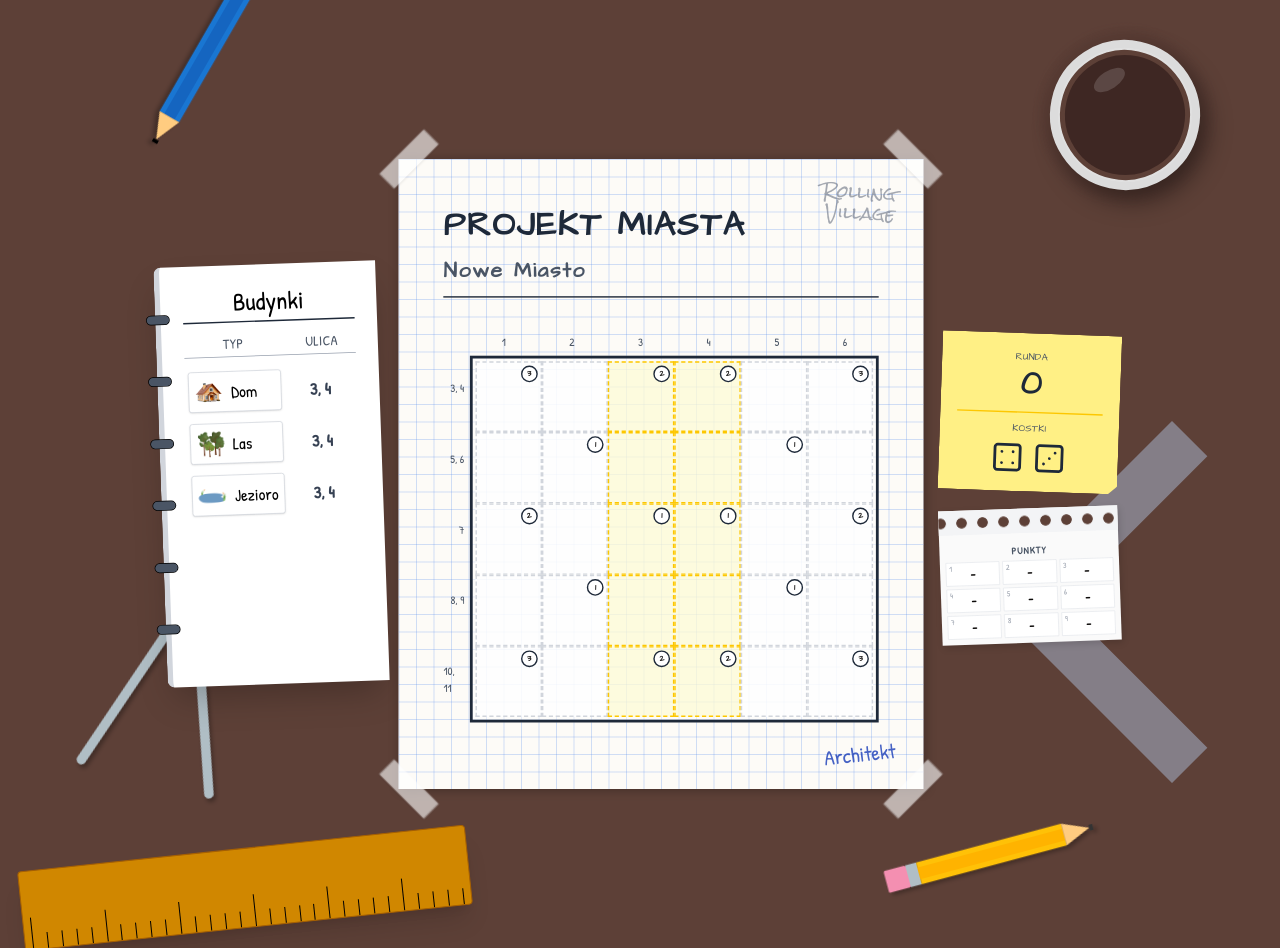
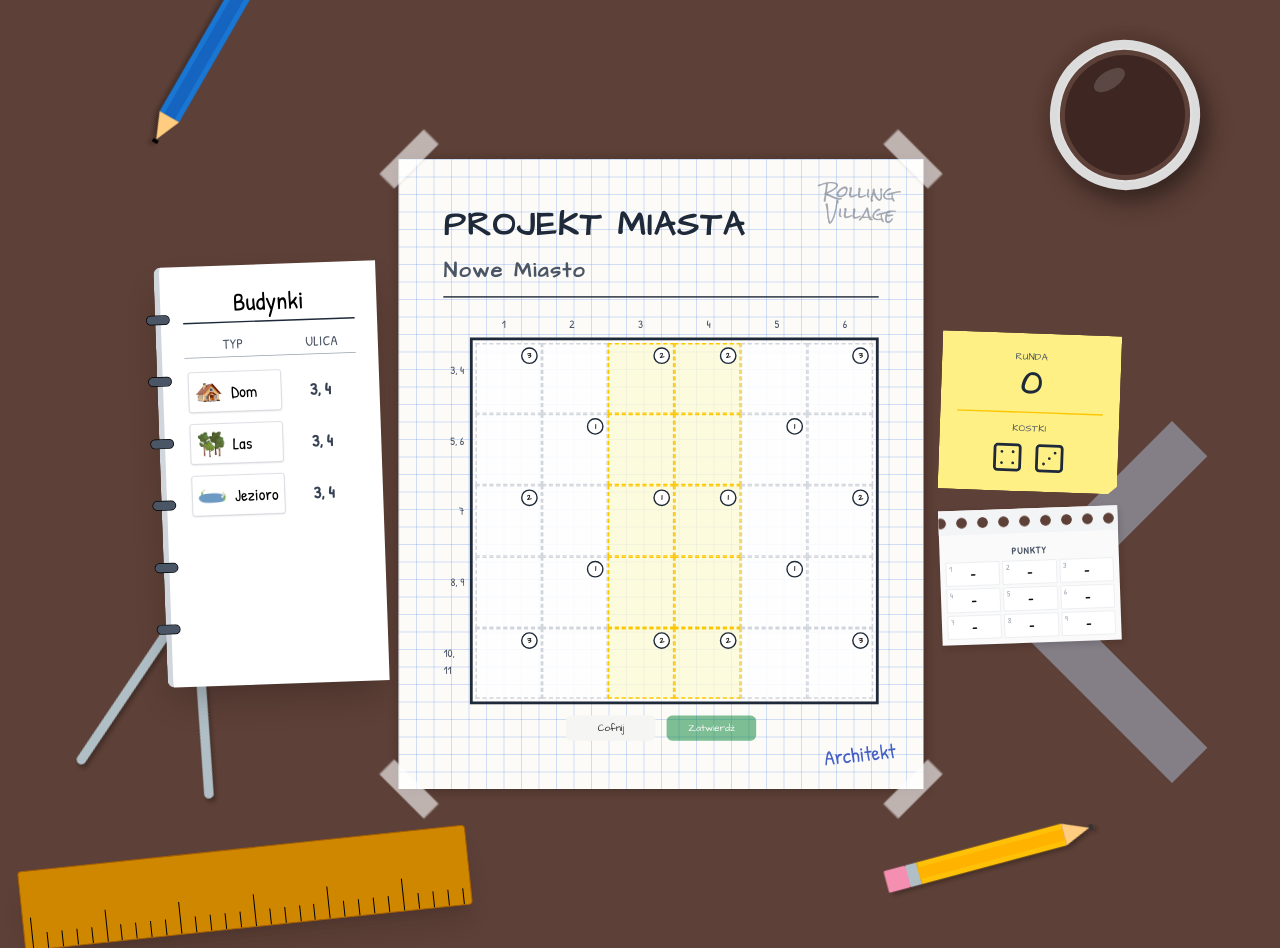
Before and after one commit to azizko1337/rolling-village-web-port, a Next.js app: page /play/single in a window 1280 px wide. Built offline with nearby package versions, Linux system fonts and the light colour scheme.

Commit message:
Game fixes

```diff
--- a/src/app/play/single/page.tsx
+++ b/src/app/play/single/page.tsx
@@ -8,6 +8,7 @@ import Dice from "@/game/Dice";
 import RemainingBuildings from "@/components/Board/RemainingBuildings";
 import RollingVillage from "@/game/RollingVillage";
 import { CoffeeMug, Ruler, Pencil1, Pencil2, Compass, Triangle } from "@/components/ui/Decorations";
+import { Button } from "@/components/ui/button";
 
 function Game() {
     const [, forceRerender] = useReducer(x => x + 1, 0);
@@ -65,8 +66,26 @@ function Game() {
               </h1>
             </div>
 
-            <div className="flex-1 flex items-center justify-center">
+            <div className="flex-1 flex items-center justify-center flex-col gap-4">
                <Board game={game} />
+
+               <div className="flex gap-4 z-50">
+                  <Button
+                      onClick={() => game.undo()}
+                      disabled={!game.canUndo()}
+                      variant="secondary"
+                      className="w-32"
+                  >
+                      Cofnij
+                  </Button>
+                  <Button
+                      onClick={() => game.confirm()}
+                      disabled={!game.canConfirm()}
+                      className="w-32 bg-green-700 hover:bg-green-800 text-white"
+                  >
+                      Zatwierdź
+                  </Button>
+               </div>
             </div>
 
 
--- a/src/game/RollingVillage.ts
+++ b/src/game/RollingVillage.ts
@@ -12,6 +12,14 @@ type PointsSummary = {
     factories: number,
     plazas: number,
     total: number
+}
+
+type TurnSnapshot = {
+    board: Array<Building>;
+    remainingPlacements: BuildingPlacement[];
+    isFirstBuildingPlaced: boolean;
+    usedBonusBuildings: Set<Building>;
+    selectedRow: number | null;
 }
 
 const MAP_POINTS = { // { position: points }
@@ -63,6 +71,8 @@ class RollingVillage {
     private remainingPlacements: BuildingPlacement[] = [];
     private usedBonusBuildings: Set<Building> = new Set();
     private pointsSummary: PointsSummary | null = null;
+    private selectedRow: number | null = null;
+    private turnSnapshot: TurnSnapshot | null = null;
 
     // playing api
 
@@ -80,6 +90,8 @@ class RollingVillage {
         this.remainingPlacements = [];
         this.usedBonusBuildings = new Set();
         this.pointsSummary = null;
+        this.selectedRow = null;
+        this.turnSnapshot = null;
     }
 
     public tick(){
@@ -94,11 +106,17 @@ class RollingVillage {
             if(this.roundPhase === "build"){
                 this.roundPhase = "bonus";
                 if(this.round !== 0 && this.round%3 === 0){
-                    this.isAwaitingDiceRoll = true;
+                    this.saveSnapshot();
                     this.isAwaitingPlayerAction = true;
                 }
             } else if(this.roundPhase === "bonus"){
                 this.roundPhase = "calculate";
+                const sum = this.diceRoll[0] + this.diceRoll[1];
+                if (sum === 2 || sum === 12) {
+                    this.isAwaitingPlayerAction = true;
+                    this.selectedRow = null;
+                    this.saveSnapshot();
+                }
             } else if(this.roundPhase === "calculate"){
                 this.points[this.round] = this.calculatePoints();
 
@@ -127,6 +145,11 @@ class RollingVillage {
         }
 
         if(this.roundPhase === "bonus") {
+            if (this.turnSnapshot && this.usedBonusBuildings.size > this.turnSnapshot.usedBonusBuildings.size) {
+                console.log("Only one bonus building allowed per bonus phase");
+                return;
+            }
+
             if(building && this.usedBonusBuildings.has(building)) {
                 console.log("This bonus building was already used");
                 return;
@@ -136,7 +159,7 @@ class RollingVillage {
             if(building) {
                 this.usedBonusBuildings.add(building);
             }
-            this.isAwaitingPlayerAction = false;
+            // this.isAwaitingPlayerAction = false; // Wait for confirm
             return;
         }
 
@@ -154,27 +177,8 @@ class RollingVillage {
         this.board[position] = building;
         if(building === "plaza") {
             this.remainingPlacements = this.remainingPlacements.filter(p => p.building !== building);
-
-            if (this.getEmptyCellsInColumn(column) === 0) {
-                const blockedPlacements = this.remainingPlacements.filter(p => p.column === column);
-                if (blockedPlacements.length > 0) {
-                    const buildingsAffected = new Set(blockedPlacements.map(p => p.building));
-                    this.remainingPlacements = this.remainingPlacements.filter(p => p.column !== column);
-
-                    const alternativeCols = this.findAlternativeColumns(column);
-
-                    buildingsAffected.forEach(b => {
-                        alternativeCols.forEach(altCol => {
-                            const exists = this.remainingPlacements.some(p => p.building === b && p.column === altCol);
-                            if (!exists) {
-                                this.remainingPlacements.push({ building: b, column: altCol });
-                            }
-                        });
-                    });
-                }
-            }
         } else if(this.getIsFactorySituation()){
-            this.remainingPlacements = this.remainingPlacements.filter(p => (p.column !== column && p.building !== building));
+            this.remainingPlacements = this.remainingPlacements.filter(p => p.building !== building);
         }
         else {
             if(this.gamePhase === "setup"){
@@ -186,12 +190,14 @@ class RollingVillage {
                     this.remainingPlacements = this.remainingPlacements.filter(p => (p.building !== building && p.column !== column));
                 }
             }else{
+                console.log(1)
                 this.remainingPlacements = this.remainingPlacements.filter(p => p.building !== building);
             }
         }
+        console.log(13)
 
         if(this.remainingPlacements.length === 0) {
-            this.isAwaitingPlayerAction = false;
+            // this.isAwaitingPlayerAction = false; // Wait for confirm
             this.isFirstBuildingPlaced = false;
         } else {
             this.isFirstBuildingPlaced = true;
@@ -210,6 +216,7 @@ class RollingVillage {
 
         this.allowedPlacements = this.calculateAllowedPlacements(diceRoll);
         this.remainingPlacements = [...this.allowedPlacements];
+        this.saveSnapshot();
     }
 
     // getters
@@ -218,7 +225,7 @@ class RollingVillage {
         const [dice1, dice2] = this.diceRoll;
         const building1 = this.diceValueToBuilding(dice1);
         const building2 = this.diceValueToBuilding(dice2);
-        return (building1 === building2 && this.gamePhase !== "setup");
+        return (dice1 !== dice2 && building1 === building2 && this.gamePhase !== "setup");
     }
 
     public getIsAwaitingPlayerAction(): boolean {
@@ -268,6 +275,9 @@ class RollingVillage {
     public getScoredRow(): number | null {
         if (this.gamePhase === "setup") return null;
         const sum = this.diceRoll[0] + this.diceRoll[1];
+        if (sum === 2 || sum === 12) {
+            return this.selectedRow;
+        }
         return MAP_ROWS[sum as keyof typeof MAP_ROWS] ?? null;
     }
 
@@ -279,6 +289,9 @@ class RollingVillage {
     }
 
     public getAvailableBonusBuildings(): Building[] {
+        if (this.turnSnapshot && this.usedBonusBuildings.size > this.turnSnapshot.usedBonusBuildings.size) {
+            return [];
+        }
         const allBuildings: Building[] = ["house", "forest", "lake"];
         return allBuildings.filter(b => !this.usedBonusBuildings.has(b));
     }
@@ -406,25 +419,33 @@ class RollingVillage {
 
 
         if (dice1 === dice2 && this.gamePhase !== "setup") {
-            const plazaPlacements: BuildingPlacement[] = [1, 2, 3, 4, 5, 6].map(col => ({
+            const regularBuildingColumns = new Set(placements1.map(p => p.column));
+            const plazaPlacements: BuildingPlacement[] = [1, 2, 3, 4, 5, 6]
+                .filter(col => {
+                    if (regularBuildingColumns.has(col) && regularBuildingColumns.size === 1) {
+                        if (this.getEmptyCellsInColumn(col) === 1) {
+                            return false;
+                        }
+                    }
+                    return true;
+                })
+                .map(col => ({
                     building: "plaza" as Building,
                     column: col
                 }));
 
             return [...placements1, ...plazaPlacements];
         }else if(this.getIsFactorySituation()){
-            const factoryPlacements = [
-                {
+            const factoryPlacements1 = alternativeColumns1.map(col => ({
                 building: "factory" as Building,
-                    column: targetColumn1
-                },
-                {
+                column: col
+            }));
+            const factoryPlacements2 = alternativeColumns2.map(col => ({
                 building: "factory" as Building,
-                    column: targetColumn2
-                }
-            ];
+                column: col
+            }));
 
-            return [...placements1, ...placements2, ...factoryPlacements];
+            return [...placements1, ...placements2, ...factoryPlacements1, ...factoryPlacements2];
         }
 
         return [...placements1, ...placements2];
@@ -436,8 +457,8 @@ class RollingVillage {
         for(const position of Object.keys(this.board)){
             const building = this.board[parseInt(position)];
             if(building === "house" || building === "forest" || building === "lake"){
-                const row = MAP_ROWS[(this.diceRoll[0] + this.diceRoll[1]) as keyof typeof MAP_ROWS];
-                if(building && this.isBuildingConnectedToRow(parseInt(position), building, row)){
+                const row = this.getScoredRow();
+                if(row !== null && building && this.isBuildingConnectedToRow(parseInt(position), building, row)){
                     points += MAP_POINTS[parseInt(position) as keyof typeof MAP_POINTS] || 0;
                 }
             }
@@ -561,6 +582,104 @@ class RollingVillage {
             (isColEdgeRight(position) ? false : this.isBuildingConnectedToRow(position + 1, building, row, [..._alreadyCheckedPositions, position]))
         )
     }
+
+    public selectRow(row: number) {
+        if (this.roundPhase !== "calculate") return;
+        const sum = this.diceRoll[0] + this.diceRoll[1];
+        if (sum !== 2 && sum !== 12) return;
+
+        if (row < 0 || row >= this.ROWS) return;
+
+        this.selectedRow = row;
+        // this.isAwaitingPlayerAction = false; // Wait for confirm
+    }
+
+    public saveSnapshot(): void {
+        this.turnSnapshot = {
+            board: [...this.board],
+            remainingPlacements: [...this.remainingPlacements],
+            isFirstBuildingPlaced: this.isFirstBuildingPlaced,
+            usedBonusBuildings: new Set(this.usedBonusBuildings),
+            selectedRow: this.selectedRow
+        };
+    }
+
+    public undo(): void {
+        if (!this.turnSnapshot) return;
+        this.board = [...this.turnSnapshot.board];
+        this.remainingPlacements = [...this.turnSnapshot.remainingPlacements];
+        this.isFirstBuildingPlaced = this.turnSnapshot.isFirstBuildingPlaced;
+        this.usedBonusBuildings = new Set(this.turnSnapshot.usedBonusBuildings);
+        this.selectedRow = this.turnSnapshot.selectedRow;
+        this.isAwaitingPlayerAction = true;
+    }
+
+    public confirm(): void {
+        if (!this.isAwaitingPlayerAction) return;
+
+        // Check if we can confirm
+        if (this.roundPhase === "build") {
+            if (this.remainingPlacements.length === 0) {
+                this.isAwaitingPlayerAction = false;
+            }
+        } else if (this.roundPhase === "bonus") {
+             // In bonus phase, we just place one building (or none if we skip? logic says we place one)
+             // The build method for bonus phase adds to usedBonusBuildings.
+             // We can assume if the board state changed from snapshot, we did something.
+             // Or we can check if we placed a building.
+             // The current logic for bonus phase in `build` is:
+             // this.board[position] = building;
+             // this.usedBonusBuildings.add(building);
+
+             // If we want to enforce that a building was placed:
+             // But maybe the user can skip? The original code didn't seem to allow skip explicitly,
+             // but `build` was the only way to proceed.
+             // If `build` was called, `isAwaitingPlayerAction` was set to false.
+             // So we should check if an action was taken.
+
+             // Simple check: has the board changed?
+             // Or just check if we are in a state where we *should* have acted.
+
+             // Let's assume the user must perform the action.
+             // For bonus, `build` is called once.
+             // So if `turnSnapshot` differs from current state?
+
+             // Actually, `build` modifies `usedBonusBuildings`.
+             if (this.usedBonusBuildings.size > this.turnSnapshot!.usedBonusBuildings.size) {
+                 this.isAwaitingPlayerAction = false;
+             }
+        } else if (this.roundPhase === "calculate") {
+            const sum = this.diceRoll[0] + this.diceRoll[1];
+            if (sum === 2 || sum === 12) {
+                if (this.selectedRow !== null) {
+                    this.isAwaitingPlayerAction = false;
+                }
+            }
+        }
+    }
+
+    public canUndo(): boolean {
+        return this.turnSnapshot !== null && this.isAwaitingPlayerAction;
+    }
+
+    public canConfirm(): boolean {
+        if (!this.isAwaitingPlayerAction) return false;
+
+        if (this.roundPhase === "build") {
+            return this.remainingPlacements.length === 0;
+        } else if (this.roundPhase === "bonus") {
+             // Assuming we must place a building in bonus phase if available
+             // If usedBonusBuildings size increased?
+             if (!this.turnSnapshot) return false;
+             return this.usedBonusBuildings.size > this.turnSnapshot.usedBonusBuildings.size;
+        } else if (this.roundPhase === "calculate") {
+            const sum = this.diceRoll[0] + this.diceRoll[1];
+            if (sum === 2 || sum === 12) {
+                return this.selectedRow !== null;
+            }
+        }
+        return false;
+    }
 }
 
 export default RollingVillage;
```
Also changed, not shown: src/components/Board/Board.tsx (+13 -1 lines), src/components/Score/Score.tsx (+9 -0 lines), 1 other file (tests, documents, lock files or other folders). Lines whose indentation alone changed are shown as unchanged.
